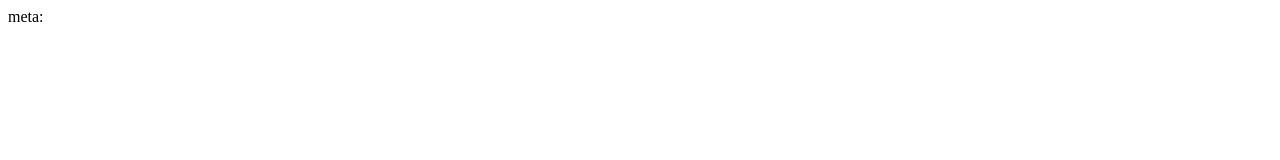
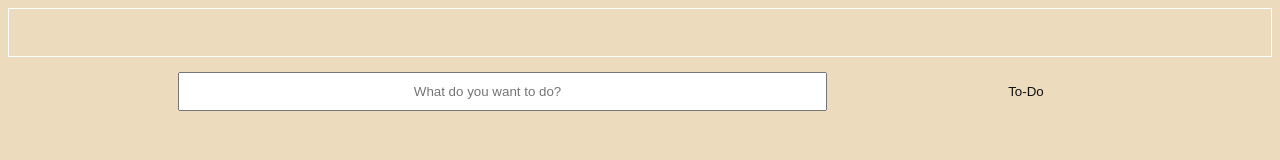
Before and after one commit to shikitos/learning-JS-project, a website: page index.html in a window 1280 px wide. Drawn offline with Linux system fonts and the light colour scheme.

Commit message:
Create skeleton of the HTML and CSS

```diff
--- a/index.html
+++ b/index.html
@@ -1,15 +1,52 @@
 <!DOCTYPE html>
+
 <html lang="en">
 
 <head>
+
     <meta charset="UTF-8" />
     <meta name="viewport" content="width=device-width, initial-scale=1.0" />
-    <meta name="description" content="This is TODO-List the first which I created. It will be within a backend, I will try so..." /> meta:
+    <meta name="description" content="This is TODO-List the first which I created. It will be within a backend, I will try so..." />
     <meta name="author" content="Nikita Shitov" />
-    <title>TODO-list</title>
+    <link rel="shortcut icon" href="images/favicon.ico" type="image/x-icon">
+    <link rel="stylesheet" href="styles/style.css">
+    <title>TODO-List</title>
+
 </head>
 
 <body>
+
+    <header class="header" id="header">
+        <div class="container">
+            <div class="row">
+
+            </div>
+        </div>
+    </header>
+
+    <section class="input" id="input">
+        <div class="container">
+            <div class="row input-text">
+                <input type="text" class="input-text__input" id='text-input' placeholder='What do you want to do?'>
+                <button class="input-text__btn" id='text-btn'>To-Do</button>
+            </div>
+            <div class="row input-inner">
+                <div class="inner-inner__area" id='inner-area'>
+
+                </div>
+            </div>
+        </div>
+    </section>
+
+
+    <footer class="footer" id="footer">
+        <div class="container">
+            <div class="row">
+
+            </div>
+        </div>
+    </footer>
+
     <script src="scripts/index.js"></script>
 </body>
 
--- a/scripts/index.js
+++ b/scripts/index.js
@@ -0,0 +1,2 @@
+let textInput = document.getElementById('text-input');
+let submitButton =
--- a/styles/style.sass
+++ b/styles/style.sass
@@ -0,0 +1,31 @@
+$dark: #000
+$bright: #ecdcbd
+
+body
+    background: $bright
+
+header
+    border: 1px solid #fff
+    height: 35pt
+
+.container
+    width: 1170px
+    margin: 0 auto
+
+.input
+    margin-top: 15px
+    display: flex
+    &-text
+        display: flex
+        justify-content: space-evenly
+        &__input
+            padding: 10px 20%
+        &__btn
+            padding: 5px 5%
+            background: transparent
+            color: #111
+            border: none
+            outline: none
+            &:hover
+                color: #969696
+                cursor: pointer
```
Also changed, not shown: images/favicon.ico (added), styles/style.css, 1 other file.
